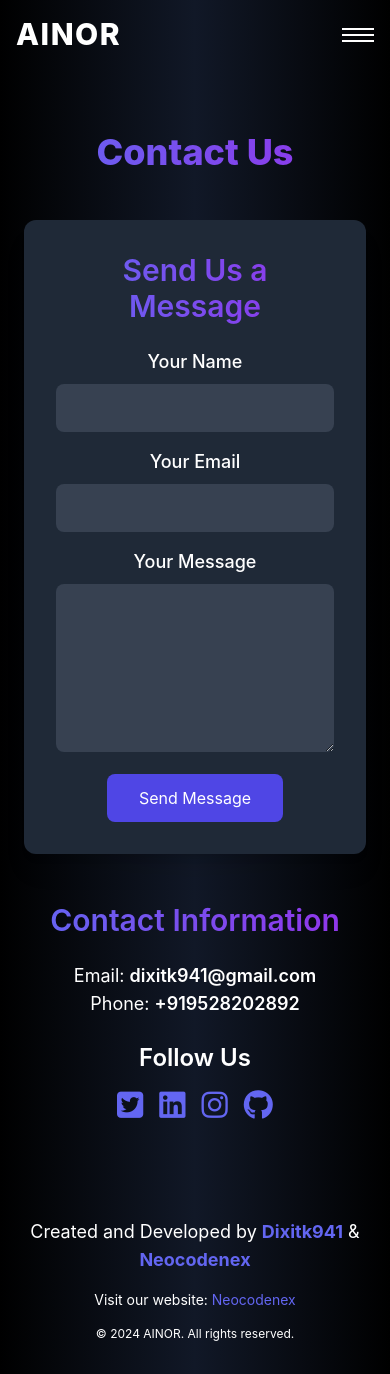
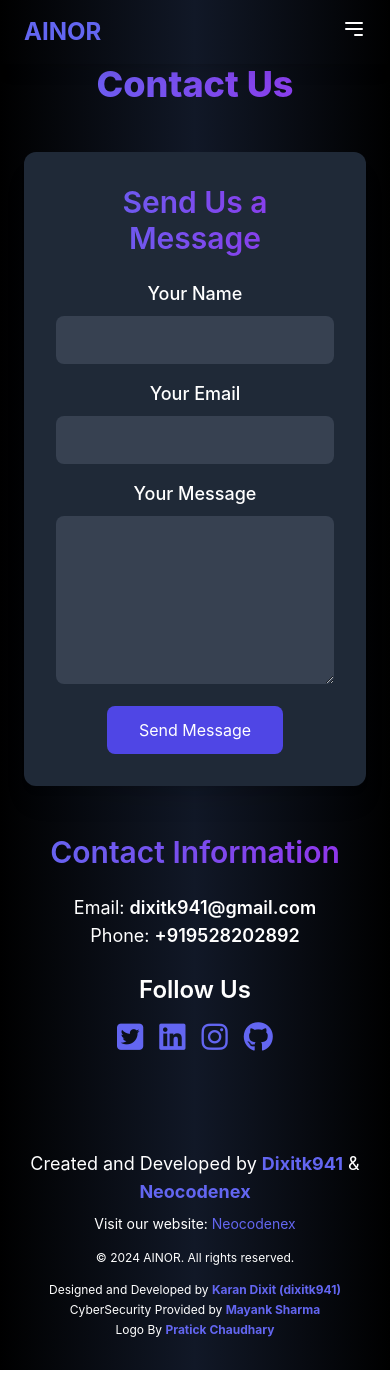
Before and after one commit to dixitk941/Ainor-Universe, a React (Create React App) app: page /contact in a window 390 px wide. Built offline with nearby package versions, Linux system fonts and the light colour scheme.

Commit message:
Add WelcomeModal component and implement conditional display logic; update Footer with additional credits and enhance layout; update package.json with new dependencies

```diff
--- a/package.json
+++ b/package.json
@@ -12,8 +12,11 @@
     "react-dom": "^18.3.1",
     "react-icon": "^1.0.0",
     "react-icons": "^5.3.0",
+    "react-parallax-tilt": "^1.7.258",
     "react-router-dom": "^6.28.0",
     "react-scripts": "^5.0.1",
+    "react-tilt": "^1.0.2",
+    "react-typed": "^2.0.12",
     "web-vitals": "^2.1.4"
   },
   "scripts": {
--- a/src/App.js
+++ b/src/App.js
@@ -1,11 +1,12 @@
 import React from 'react';
-import { BrowserRouter as Router, Route, Routes } from 'react-router-dom';
+import { BrowserRouter as Router, Route, Routes, useLocation } from 'react-router-dom';
 import HomePage from './Pages/HomePage';  // Ensure this path is correct
 import About from './Pages/About';  // Ensure this path is correct
 import Features from './Pages/Features';  // Ensure this path is correct
 import Contact from './Pages/Contact';  // Ensure this path is correct
 import Header from './components/Header';
 import Footer from './components/Footer';
+import WelcomeModal from './components/WelcomeModal';
 import './App.css';
 
 function App() {
@@ -13,6 +14,7 @@ function App() {
     <Router>
       <div className="App">
         <Header />
+        <ConditionalWelcomeModal />
         <Routes>
           <Route path="/" element={<HomePage />} />
           <Route path="/about" element={<About />} />
@@ -25,4 +27,21 @@ function App() {
   );
 }
 
+function ConditionalWelcomeModal() {
+  const location = useLocation();
+  const [showModal, setShowModal] = React.useState(false);
+
+  React.useEffect(() => {
+    if (location.pathname === '/') {
+      const hasVisited = localStorage.getItem('hasVisited');
+      if (!hasVisited) {
+        setShowModal(true);
+        localStorage.setItem('hasVisited', 'true');
+      }
+    }
+  }, [location.pathname]);
+
+  return showModal ? <WelcomeModal /> : null;
+}
+
 export default App;
--- a/src/components/Footer.jsx
+++ b/src/components/Footer.jsx
@@ -3,16 +3,27 @@ import React from 'react';
 function Footer() {
   return (
     <footer className="bg-gradient-to-r from-black via-gray-900 to-black text-white py-8">
-      <div className="container mx-auto text-center">
-        <p className="text-lg sm:text-xl mb-4">
+      <div className="container mx-auto px-4">
+        <div className="flex flex-col md:flex-row justify-between items-center space-y-4 md:space-y-0">
+          <div className="text-center md:text-left">
+            <p className="text-lg sm:text-xl mb-2">
               Created and Developed by <span className="font-bold text-indigo-500">Dixitk941</span> & <span className="font-bold text-indigo-500">Neocodenex</span>
             </p>
-        <p className="text-sm sm:text-base mb-4">
+            <p className="text-sm sm:text-base">
               Visit our website: <a href="https://neocodenex.tech" target="_blank" rel="noopener noreferrer" className="text-indigo-500 hover:text-indigo-400 transition duration-300">Neocodenex</a>
             </p>
+          </div>
+          <div className="text-center">
             <p className="text-xs sm:text-sm">
               &copy; {new Date().getFullYear()} AINOR. All rights reserved.
             </p>
+          </div>
+          <div className="text-center md:text-right text-xs sm:text-sm space-y-1">
+            <p>Designed and Developed by <span className="font-bold text-indigo-500">Karan Dixit (dixitk941)</span></p>
+            <p>CyberSecurity Provided by <span className="font-bold text-indigo-500">Mayank Sharma</span></p>
+            <p>Logo By <span className="font-bold text-indigo-500">Pratick Chaudhary</span></p>
+          </div>
+        </div>
       </div>
     </footer>
   );
--- a/src/components/Header.jsx
+++ b/src/components/Header.jsx
@@ -4,59 +4,47 @@ import { Link } from 'react-router-dom'; // Import Link for navigation
 function Header() {
   const [isOpen, setIsOpen] = useState(false);
 
+  const toggleMenu = () => {
+    setIsOpen(!isOpen);
+  };
+
   return (
-    <header className="bg-gradient-to-r from-black via-gray-900 to-black p-4 shadow-lg">
+    <header className="bg-gradient-to-r from-black via-gray-900 to-black text-white py-4 px-6 shadow-lg fixed w-full z-50">
       <div className="container mx-auto flex justify-between items-center">
-        {/* Logo - Redirect to Homepage */}
-        <Link to="/" className="text-3xl font-extrabold text-white tracking-wider">
-          AINOR
-        </Link>
-
-        {/* Desktop Navigation */}
+        <div className="text-2xl font-bold">
+          <Link to="/" className="text-indigo-500 hover:text-indigo-400 transition duration-300">AINOR</Link>
+        </div>
         <div className="hidden md:flex space-x-6">
           <a href="features" className="text-white hover:text-indigo-400 transition duration-300">Features</a>
           <a href="about" className="text-white hover:text-indigo-400 transition duration-300">About</a>
           <a href="contact" className="text-white hover:text-indigo-400 transition duration-300">Contact</a>
-        </div>
-
-        {/* Updated "Try AINOR" Button */}
           <a
             href="https://ainorchat.vercel.app"
             target="_blank"
             rel="noopener noreferrer"
-          className="hidden md:block bg-indigo-600 hover:bg-indigo-700 text-white px-6 py-2 rounded-full shadow-md transform transition duration-500 hover:scale-105"
+            className="bg-indigo-600 hover:bg-indigo-700 text-white px-6 py-2 rounded-full shadow-md transform transition duration-500 hover:scale-105"
           >
             Try AINOR
           </a>
-
-        {/* Burger Icon */}
-        <div className="md:hidden flex items-center">
-          <button
-            className="relative w-8 h-8 text-white focus:outline-none"
-            onClick={() => setIsOpen(!isOpen)}
-          >
-            <span
-              className={`block absolute h-0.5 w-full bg-white transform transition duration-300 ease-in-out ${
-                isOpen ? 'rotate-45 translate-y-2' : '-translate-y-1.5'
-              }`}
-            />
-            <span
-              className={`block absolute h-0.5 w-full bg-white transition duration-300 ease-in-out ${
-                isOpen ? 'opacity-0' : 'opacity-100'
-              }`}
-            />
-            <span
-              className={`block absolute h-0.5 w-full bg-white transform transition duration-300 ease-in-out ${
-                isOpen ? '-rotate-45 -translate-y-2' : 'translate-y-1.5'
-              }`}
-            />
+        </div>
+        <div className="md:hidden">
+          <button onClick={toggleMenu} className="text-white focus:outline-none">
+            {isOpen ? (
+              <svg className="w-6 h-6" fill="none" stroke="currentColor" viewBox="0 0 24 24" xmlns="http://www.w3.org/2000/svg">
+                <path strokeLinecap="round" strokeLinejoin="round" strokeWidth="2" d="M6 18L18 6M6 6l12 12"></path>
+              </svg>
+            ) : (
+              <svg className="w-6 h-6" fill="none" stroke="currentColor" viewBox="0 0 24 24" xmlns="http://www.w3.org/2000/svg">
+                <path strokeLinecap="round" strokeLinejoin="round" strokeWidth="2" d="M4 6h16M4 12h16m-7 6h7"></path>
+              </svg>
+            )}
           </button>
         </div>
       </div>
 
       {/* Mobile Menu */}
       {isOpen && (
-        <div className="md:hidden mt-4 space-y-4 text-center">
+        <div className="md:hidden mt-4 space-y-4 text-center bg-gray-800 bg-opacity-90 py-4 rounded-lg shadow-lg transition-all duration-500 transform">
           <a href="features" className="block text-white hover:text-indigo-400 transition duration-300">Features</a>
           <a href="about" className="block text-white hover:text-indigo-400 transition duration-300">About</a>
           <a href="contact" className="block text-white hover:text-indigo-400 transition duration-300">Contact</a>
--- /dev/null
+++ b/src/components/WelcomeModal.jsx
@@ -0,0 +1,54 @@
+import React, { useState } from 'react';
+
+function WelcomeModal() {
+  const [showModal, setShowModal] = useState(true); // Modal visibility state
+  const [fadeOut, setFadeOut] = useState(false); // Control fade-out animation
+
+  // Close the modal with fade-out animation
+  const closeModal = () => {
+    setFadeOut(true);
+    setTimeout(() => setShowModal(false), 500); // Delay removal for fade-out effect
+  };
+
+  return (
+    <>
+      {showModal && (
+        <div className={`fixed inset-0 bg-black bg-opacity-50 flex items-center justify-center z-50 transition-all duration-500 ${fadeOut ? 'opacity-0' : 'opacity-100'}`}>
+          <div
+            className={`bg-gradient-to-r from-indigo-500 via-purple-600 to-pink-500 rounded-lg shadow-2xl p-6 max-w-sm w-full transform transition-all duration-500 ${fadeOut ? 'scale-90 opacity-0' : 'scale-100 opacity-100'}`}
+          >
+            {/* Animated Title */}
+            <h2 className="text-3xl font-extrabold text-white text-center mb-4 animate-pulse">
+              Welcome to AINOR!
+            </h2>
+            <p className="text-white text-center mb-4">
+              We're glad to have you here. Explore our features and enjoy your stay!
+            </p>
+            <div className="flex justify-center space-x-4 mb-4">
+              <button
+                onClick={closeModal}
+                className="bg-white text-indigo-500 font-semibold py-2 px-4 rounded-full shadow-md hover:bg-gray-200 transition-transform transform hover:scale-105"
+              >
+                Get Started
+              </button>
+              <button
+                onClick={closeModal}
+                className="bg-white text-indigo-500 font-semibold py-2 px-4 rounded-full shadow-md hover:bg-gray-200 transition-transform transform hover:scale-105"
+              >
+                Learn More
+              </button>
+            </div>
+            {/* Credits */}
+            <div className="text-center text-white text-xs mt-4">
+              <p>Designed and Developed by Karan Dixit (dixitk941)</p>
+              <p>CyberSecurity Provided by Mayank Sharma</p>
+              <p>Logo By Pratick Chaudhary</p>
+            </div>
+          </div>
+        </div>
+      )}
+    </>
+  );
+}
+
+export default WelcomeModal;
```
Also changed, not shown: 1 other file (tests, documents, lock files or other folders). Lines whose indentation alone changed are shown as unchanged.
